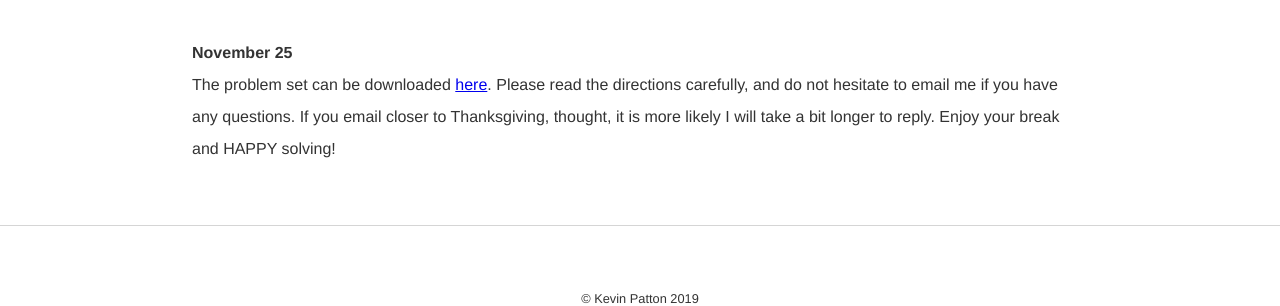
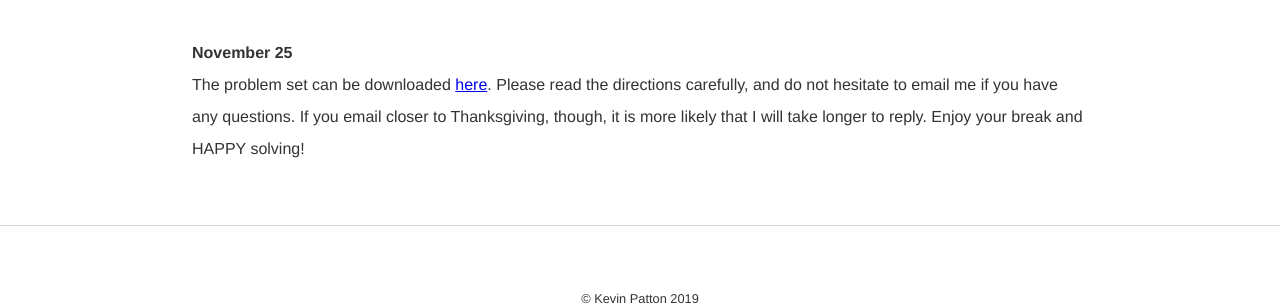
Before and after one commit to kevinjpatton/kevinjpatton.github.io, a Jekyll site: the page built from teaching/phil_1210/index.html, in a window 1280 px wide and 900 px high, scrolled down 4940 px. Shown: the part 528-834 px from the top of the window. Built offline with Jekyll 4.4.1, drawn with Linux system fonts in a browser that asks for light colours; Markdown is read by kramdown in place of the engine named in the settings.

Commit message:
Update index.html

```diff
--- a/teaching/phil_1210/index.html
+++ b/teaching/phil_1210/index.html
@@ -55,4 +55,4 @@ For today's class we went over the assigned homework, and began discussing condi
 <p><b>November 20</b><br>
 For today's class we went over the assigned homework, and began to solve proofs with the conditional proof method that we discussed Monday.  Please remember that there is <b><i>NO CLASS MONDAY 11/25 NOR 11/27!</b></i>  There is no homework over the weekend, though there is a handout on conditional proof (which can be downloaded <a href="/teaching/phil_1210/ConditionalProof.pdf" target="_blank">here</a>).  I will be sending an answer key out for the previous round of homework as that will be what most closely mimics next week's problem set.  The problem set will be available for download on Nov 25 and will be due Dec 2 before class begins.  I will also send an email via canvas on Monday with the problem set attached.  Have a nice break and, as always, happy solving!</p>
 <p><b>November 25</b><br>
-The problem set can be downloaded <a href="/teaching/phil_1210/Problems Set 2_Final.pdf" target="_blank">here</a>.  Please read the directions carefully, and do not hesitate to email me if you have any questions.  If you email closer to Thanksgiving, thought, it is more likely I will take a bit longer to reply.  Enjoy your break and HAPPY solving!</p>
+The problem set can be downloaded <a href="/teaching/phil_1210/Problems Set 2_Final.pdf" target="_blank">here</a>.  Please read the directions carefully, and do not hesitate to email me if you have any questions.  If you email closer to Thanksgiving, though, it is more likely that I will take longer to reply.  Enjoy your break and HAPPY solving!</p>
```
